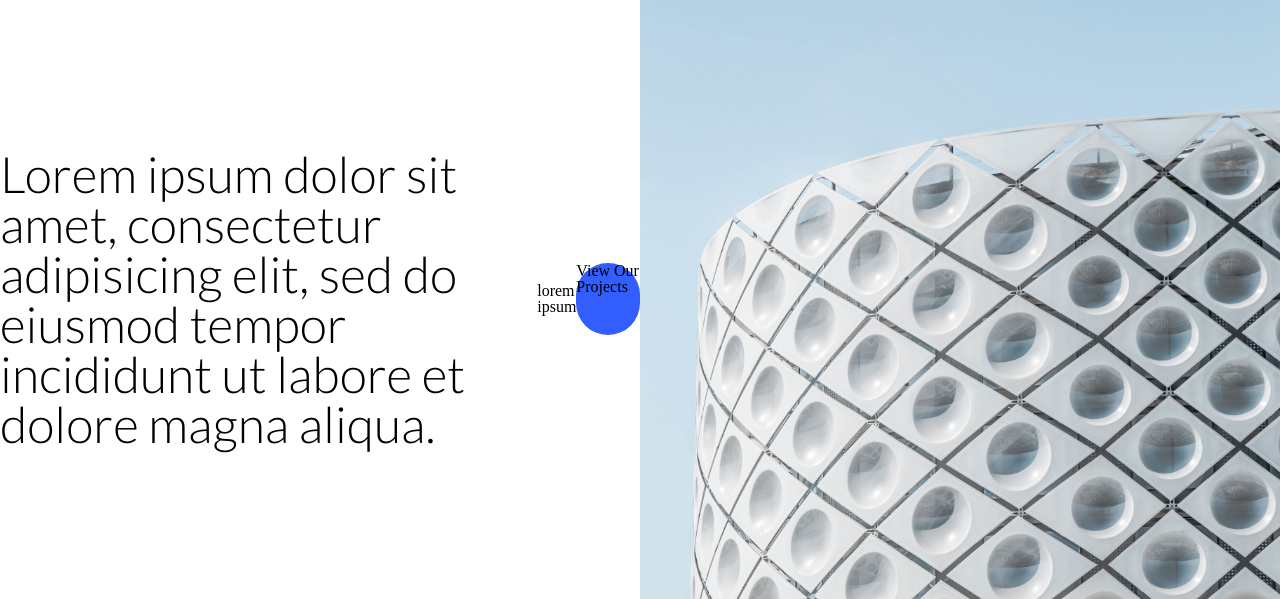
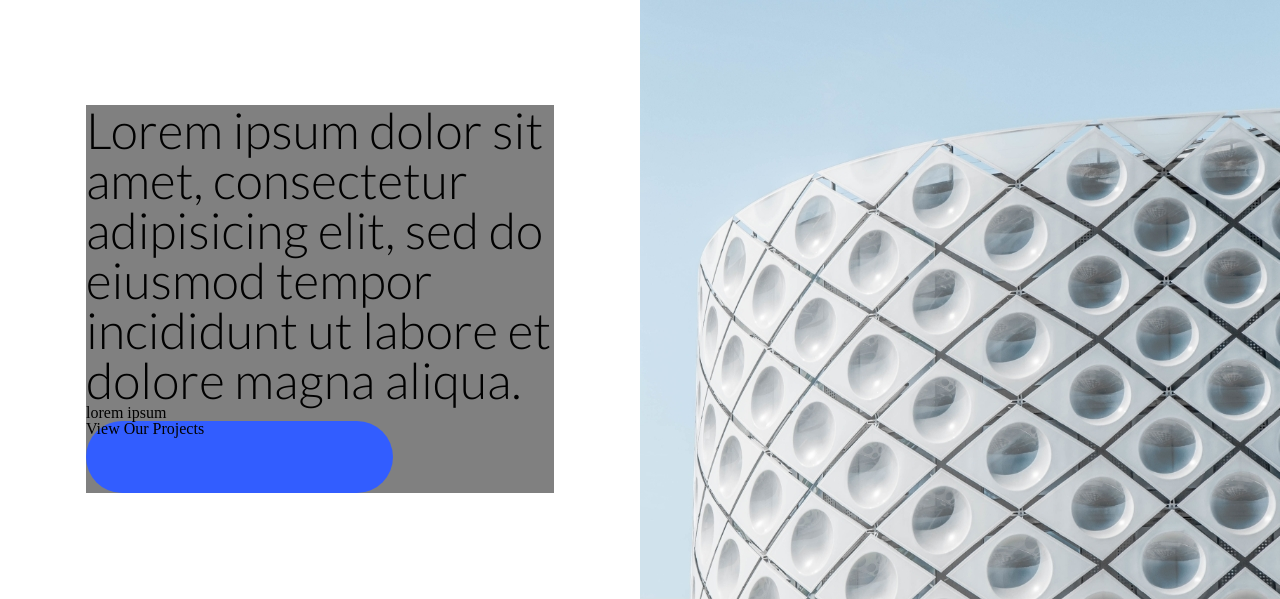
Before and after one commit to Nanopotter/Lesson-7, a plain HTML site: page index.html in a window 1280 px wide. Shown: the part 902-1501 px from the top of the page. Drawn offline with Linux system fonts and the light colour scheme.

Commit message:
add wraper

```diff
--- a/css/style.css
+++ b/css/style.css
@@ -45,6 +45,7 @@ li {
 	display: flex;
 	justify-content: center;
 	align-items: center;
+	flex-direction: column;
 }
 .block-wraper {
 	display: flex;
@@ -52,6 +53,7 @@ li {
 .text1 {
 	font-size: 50px;
 	font-family: 'Lato', sans-serif;
+	width: 468px;
 }
 .button {
 	width: 307px;
@@ -59,3 +61,7 @@ li {
 	background-color: #325DFF;
 	border-radius: 36px;
 }
+.text-wraper {
+	width: 468px;
+	background-color: grey;
+}
--- a/index.html
+++ b/index.html
@@ -34,12 +34,14 @@
 	<section>
 		<div class="block-wraper">
 			<div class="left-block">
+				<div class="text-wraper">
 			     <p class="text1"> Lorem ipsum dolor sit amet, consectetur adipisicing elit, sed do eiusmod
 			     tempor incididunt ut labore et dolore magna aliqua.  </p>
 			     <p class="text2"> lorem ipsum </p>
 			     <div class="button"> View Our Projects</div>
+			     </div>
 			 </div>
-			<div class="right-block">
+			 <div class="right-block">
 			     <div class="block-bg-image"></div>
 			   </div>
 		</div>
```
